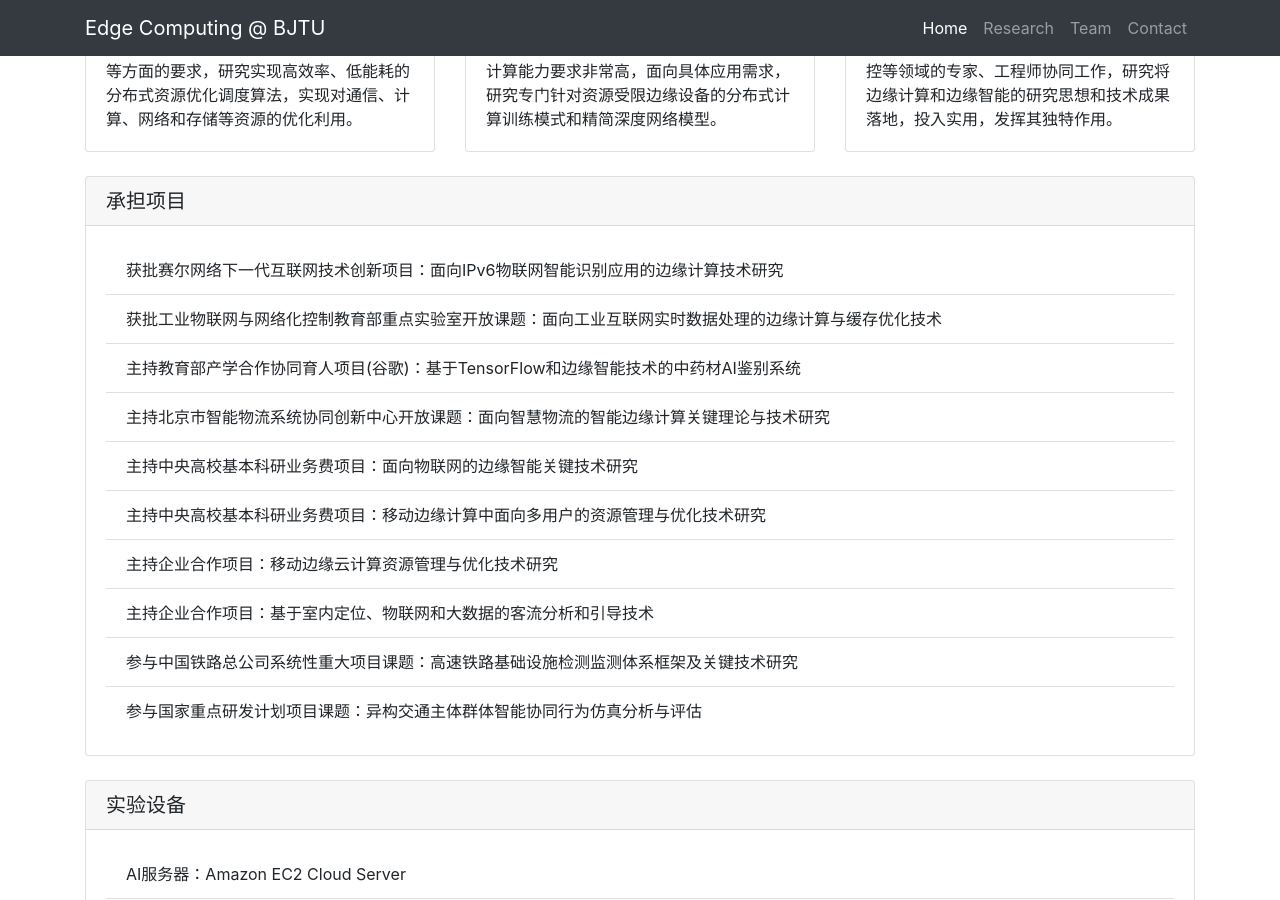
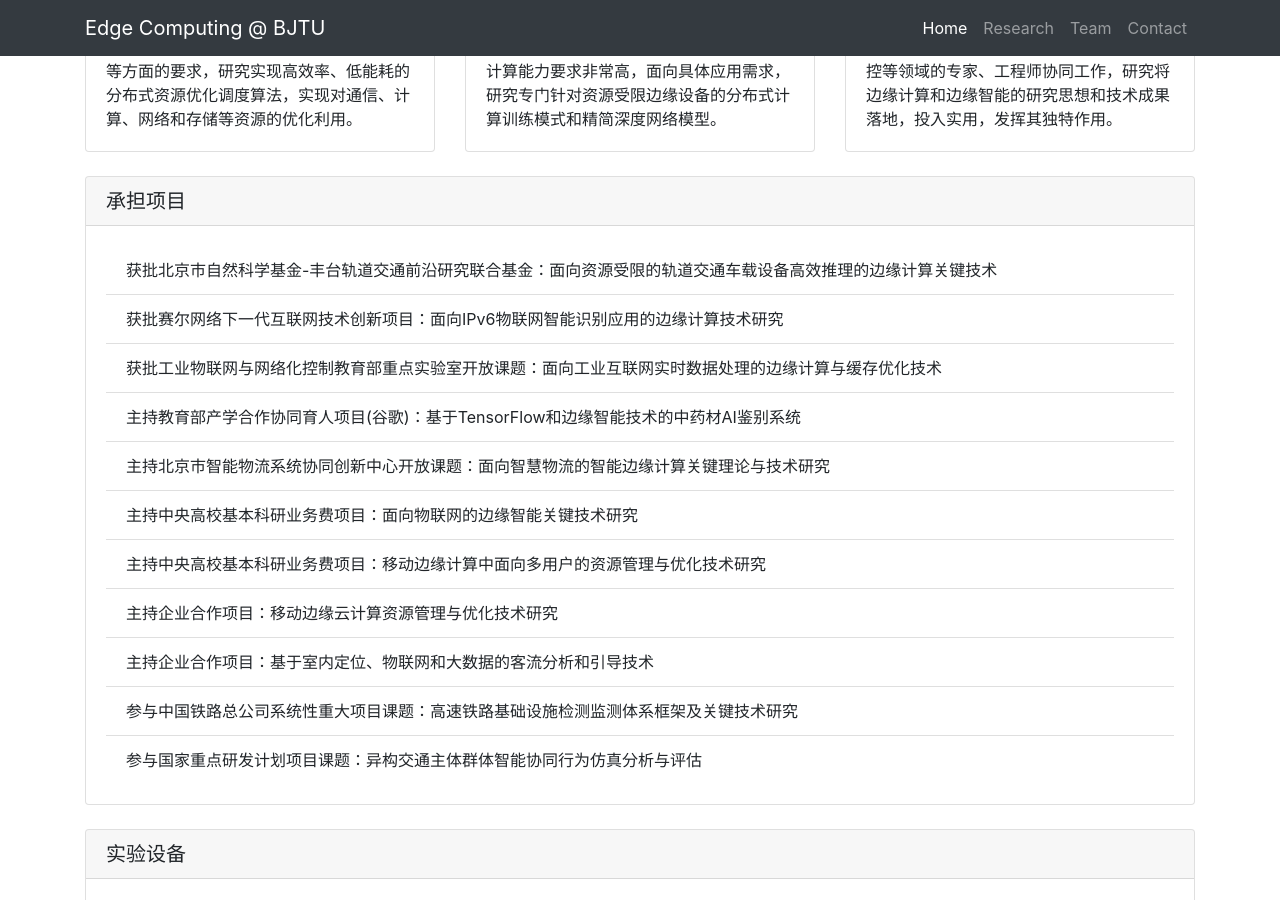
Before and after one commit to fangvv/Homepage, a Jekyll site: the page Edgecomp/index.html, which Jekyll copies as it is, in a window 1280 px wide and 900 px high, scrolled down 710 px. Built offline with Jekyll 4.4.1, drawn with Linux system fonts in a browser that asks for light colours; comment, search, counter and statistics services are not loaded.

Commit message:
Signed-off-by: fangvv <fangvv@gmail.com>

```diff
--- a/Edgecomp/index.html
+++ b/Edgecomp/index.html
@@ -73,6 +73,7 @@
   <h5 class="card-header">承担项目</h5>
   <div class="card-body">
     <ul class="list-group list-group-flush">
+      <li class="list-group-item">获批北京市自然科学基金-丰台轨道交通前沿研究联合基金：面向资源受限的轨道交通车载设备高效推理的边缘计算关键技术</li>
       <li class="list-group-item">获批赛尔网络下一代互联网技术创新项目：面向IPv6物联网智能识别应用的边缘计算技术研究</li>
       <li class="list-group-item">获批工业物联网与网络化控制教育部重点实验室开放课题：面向工业互联网实时数据处理的边缘计算与缓存优化技术</li>
       <li class="list-group-item">主持教育部产学合作协同育人项目(谷歌)：基于TensorFlow和边缘智能技术的中药材AI鉴别系统</li>
```
